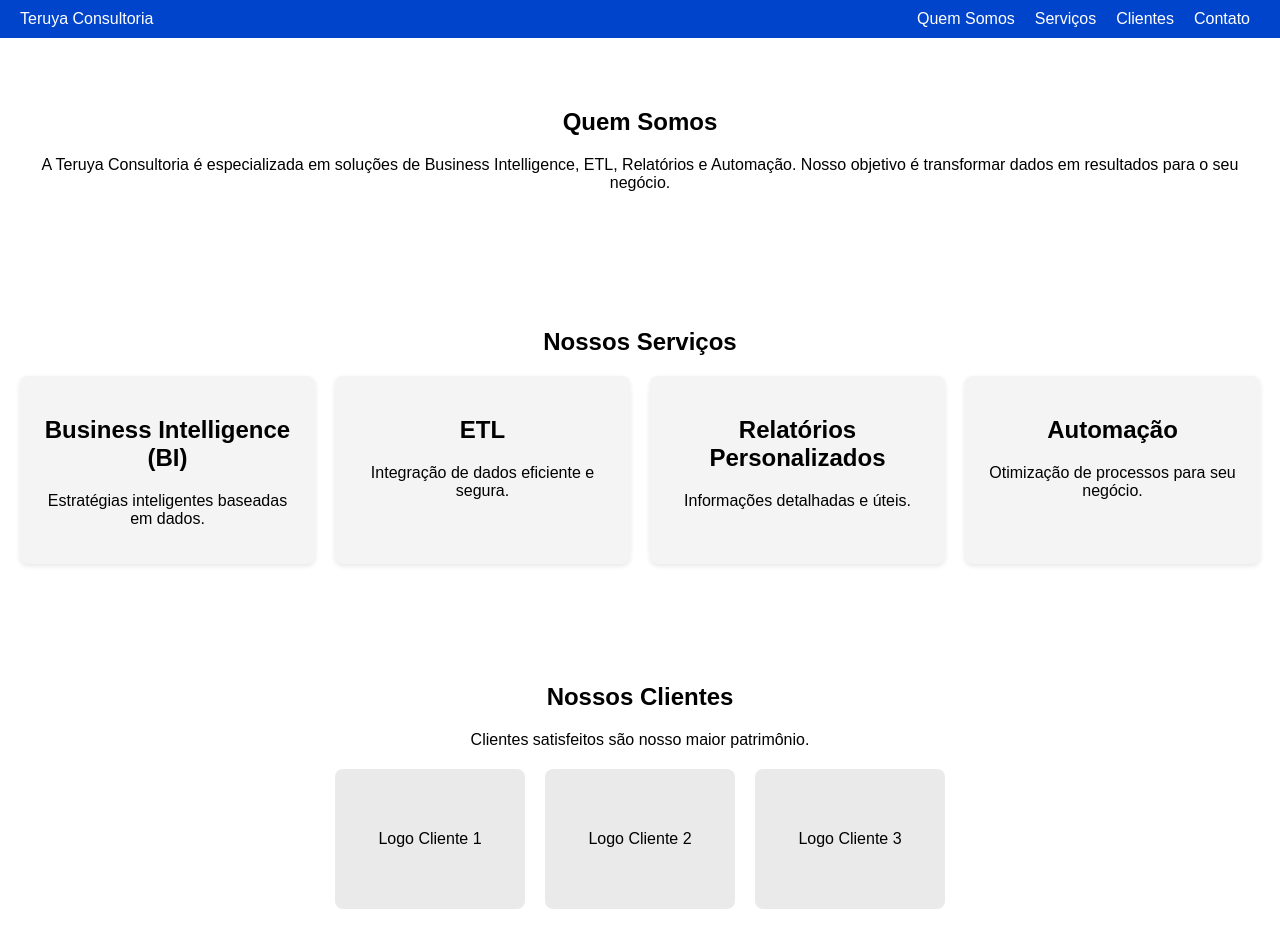
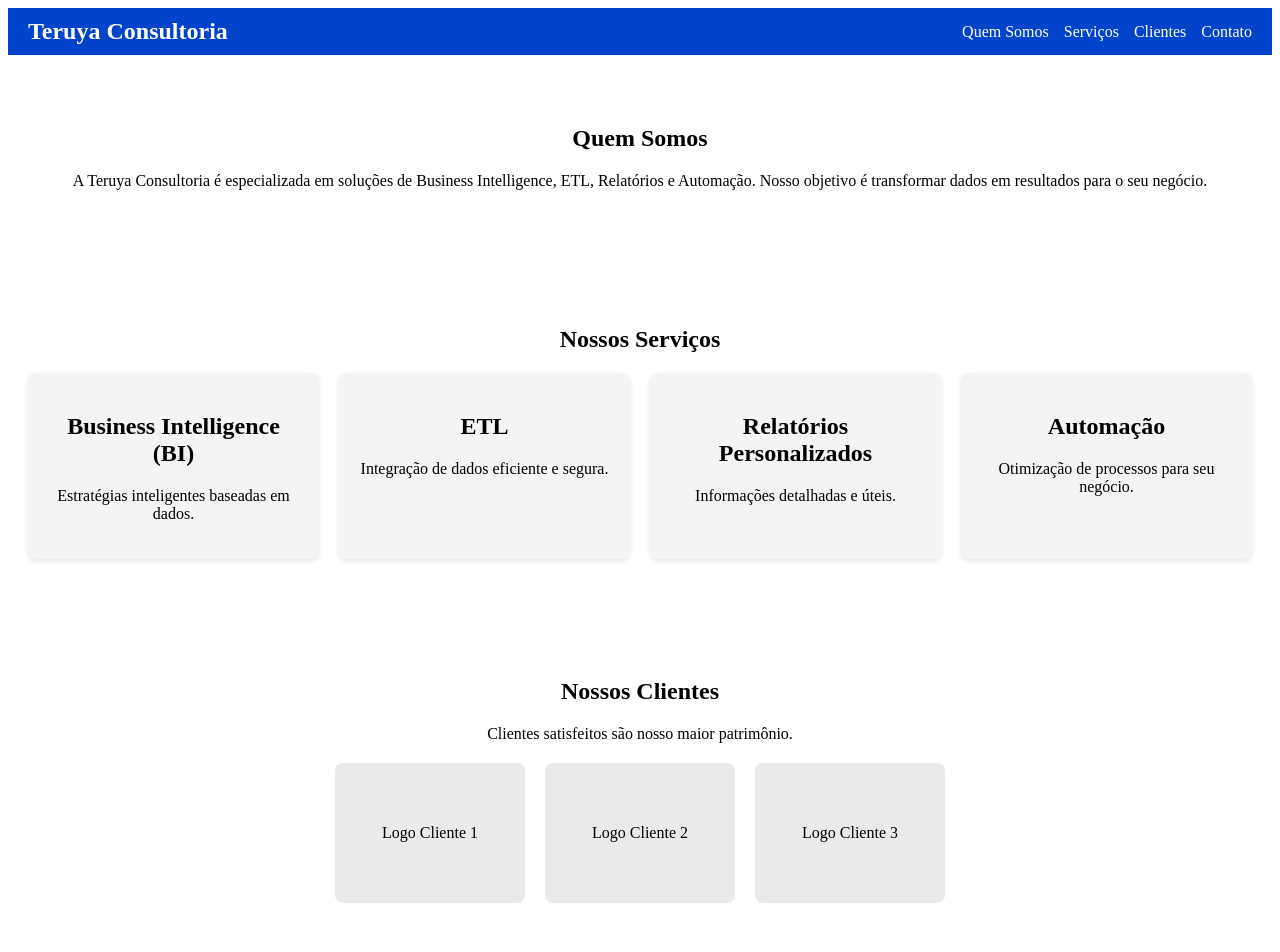
Before and after one commit to Yudditeruya/tab_news, a Next.js app: page / in a window 1280 px wide. Shown: the top 952 px of the page. Built offline with nearby package versions, Linux system fonts and the light colour scheme.

Commit message:
css chumbado

```diff
--- a/pages/App.css
+++ /dev/null
@@ -1,67 +0,0 @@
-body {
-  margin: 0;
-  font-family: Arial, sans-serif;
-}
-
-.header {
-  display: flex;
-  justify-content: space-between;
-  align-items: center;
-  background-color: #0044cc;
-  color: white;
-  padding: 10px 20px;
-}
-
-.nav a {
-  color: white;
-  text-decoration: none;
-  margin: 0 10px;
-}
-
-.nav a:hover {
-  text-decoration: underline;
-}
-
-.section {
-  padding: 50px 20px;
-  text-align: center;
-}
-
-.services {
-  display: grid;
-  grid-template-columns: repeat(auto-fit, minmax(200px, 1fr));
-  gap: 20px;
-  margin-top: 20px;
-}
-
-.service-card {
-  background: #f4f4f4;
-  padding: 20px;
-  border-radius: 8px;
-  box-shadow: 0 2px 5px rgba(0, 0, 0, 0.1);
-}
-
-.clients {
-  display: flex;
-  justify-content: center;
-  gap: 20px;
-  margin-top: 20px;
-}
-
-.client-logo {
-  background: #eaeaea;
-  padding: 20px;
-  border-radius: 8px;
-  width: 150px;
-  height: 100px;
-  display: flex;
-  align-items: center;
-  justify-content: center;
-}
-
-.footer {
-  background-color: #333;
-  color: white;
-  text-align: center;
-  padding: 20px 0;
-}
--- a/pages/index.js
+++ b/pages/index.js
@@ -1,45 +1,43 @@
-import React from 'react';
-import '../styles/App.css';
-
-function App() {
+export default function Home() {
   return (
     <div>
       {/* Cabeçalho */}
-      <header className="header">
-        <div className="logo">Teruya Consultoria</div>
-        <nav className="nav">
-          <a href="#quem-somos">Quem Somos</a>
-          <a href="#servicos">Serviços</a>
-          <a href="#clientes">Clientes</a>
-          <a href="#contato">Contato</a>
+      <header style={styles.header}>
+        <div style={styles.logo}>Teruya Consultoria</div>
+        <nav style={styles.nav}>
+          <a href="#quem-somos" style={styles.link}>Quem Somos</a>
+          <a href="#servicos" style={styles.link}>Serviços</a>
+          <a href="#clientes" style={styles.link}>Clientes</a>
+          <a href="#contato" style={styles.link}>Contato</a>
         </nav>
       </header>
 
       {/* Seção Quem Somos */}
-      <section id="quem-somos" className="section">
+      <section id="quem-somos" style={styles.section}>
         <h1>Quem Somos</h1>
         <p>
-          A Teruya Consultoria é especializada em soluções de Business Intelligence, ETL, Relatórios e Automação. Nosso objetivo é transformar dados em resultados para o seu negócio.
+          A Teruya Consultoria é especializada em soluções de Business Intelligence, ETL, Relatórios e Automação.
+          Nosso objetivo é transformar dados em resultados para o seu negócio.
         </p>
       </section>
 
       {/* Seção Serviços */}
-      <section id="servicos" className="section">
+      <section id="servicos" style={styles.section}>
         <h1>Nossos Serviços</h1>
-        <div className="services">
-          <div className="service-card">
+        <div style={styles.services}>
+          <div style={styles.serviceCard}>
             <h2>Business Intelligence (BI)</h2>
             <p>Estratégias inteligentes baseadas em dados.</p>
           </div>
-          <div className="service-card">
+          <div style={styles.serviceCard}>
             <h2>ETL</h2>
             <p>Integração de dados eficiente e segura.</p>
           </div>
-          <div className="service-card">
+          <div style={styles.serviceCard}>
             <h2>Relatórios Personalizados</h2>
             <p>Informações detalhadas e úteis.</p>
           </div>
-          <div className="service-card">
+          <div style={styles.serviceCard}>
             <h2>Automação</h2>
             <p>Otimização de processos para seu negócio.</p>
           </div>
@@ -47,18 +45,18 @@ function App() {
       </section>
 
       {/* Seção Clientes */}
-      <section id="clientes" className="section">
+      <section id="clientes" style={styles.section}>
         <h1>Nossos Clientes</h1>
         <p>Clientes satisfeitos são nosso maior patrimônio.</p>
-        <div className="clients">
-          <div className="client-logo">Logo Cliente 1</div>
-          <div className="client-logo">Logo Cliente 2</div>
-          <div className="client-logo">Logo Cliente 3</div>
+        <div style={styles.clients}>
+          <div style={styles.clientLogo}>Logo Cliente 1</div>
+          <div style={styles.clientLogo}>Logo Cliente 2</div>
+          <div style={styles.clientLogo}>Logo Cliente 3</div>
         </div>
       </section>
 
       {/* Seção Contato */}
-      <section id="contato" className="section">
+      <section id="contato" style={styles.section}>
         <h1>Contato</h1>
         <p>Entre em contato conosco para saber mais sobre nossas soluções.</p>
         <p>WhatsApp: <a href="https://wa.me/5567999614879">+55 (67) 99961-4879</a></p>
@@ -66,7 +64,7 @@ function App() {
       </section>
 
       {/* Rodapé */}
-      <footer className="footer">
+      <footer style={styles.footer}>
         <p>© 2025 Teruya Consultoria. Todos os direitos reservados.</p>
         <p>Desenvolvido por Teruya Consultoria</p>
       </footer>
@@ -74,4 +72,64 @@ function App() {
   );
 }
 
-export default App;
+// Estilos Inline
+const styles = {
+  header: {
+    display: 'flex',
+    justifyContent: 'space-between',
+    alignItems: 'center',
+    backgroundColor: '#0044cc',
+    color: 'white',
+    padding: '10px 20px',
+  },
+  logo: {
+    fontSize: '1.5em',
+    fontWeight: 'bold',
+  },
+  nav: {
+    display: 'flex',
+    gap: '15px',
+  },
+  link: {
+    color: 'white',
+    textDecoration: 'none',
+  },
+  section: {
+    padding: '50px 20px',
+    textAlign: 'center',
+  },
+  services: {
+    display: 'grid',
+    gridTemplateColumns: 'repeat(auto-fit, minmax(200px, 1fr))',
+    gap: '20px',
+    marginTop: '20px',
+  },
+  serviceCard: {
+    background: '#f4f4f4',
+    padding: '20px',
+    borderRadius: '8px',
+    boxShadow: '0 2px 5px rgba(0, 0, 0, 0.1)',
+  },
+  clients: {
+    display: 'flex',
+    justifyContent: 'center',
+    gap: '20px',
+    marginTop: '20px',
+  },
+  clientLogo: {
+    background: '#eaeaea',
+    padding: '20px',
+    borderRadius: '8px',
+    width: '150px',
+    height: '100px',
+    display: 'flex',
+    alignItems: 'center',
+    justifyContent: 'center',
+  },
+  footer: {
+    backgroundColor: '#333',
+    color: 'white',
+    textAlign: 'center',
+    padding: '20px 0',
+  },
+};
--- a/styles/App.css
+++ /dev/null
@@ -1,67 +0,0 @@
-body {
-  margin: 0;
-  font-family: Arial, sans-serif;
-}
-
-.header {
-  display: flex;
-  justify-content: space-between;
-  align-items: center;
-  background-color: #0044cc;
-  color: white;
-  padding: 10px 20px;
-}
-
-.nav a {
-  color: white;
-  text-decoration: none;
-  margin: 0 10px;
-}
-
-.nav a:hover {
-  text-decoration: underline;
-}
-
-.section {
-  padding: 50px 20px;
-  text-align: center;
-}
-
-.services {
-  display: grid;
-  grid-template-columns: repeat(auto-fit, minmax(200px, 1fr));
-  gap: 20px;
-  margin-top: 20px;
-}
-
-.service-card {
-  background: #f4f4f4;
-  padding: 20px;
-  border-radius: 8px;
-  box-shadow: 0 2px 5px rgba(0, 0, 0, 0.1);
-}
-
-.clients {
-  display: flex;
-  justify-content: center;
-  gap: 20px;
-  margin-top: 20px;
-}
-
-.client-logo {
-  background: #eaeaea;
-  padding: 20px;
-  border-radius: 8px;
-  width: 150px;
-  height: 100px;
-  display: flex;
-  align-items: center;
-  justify-content: center;
-}
-
-.footer {
-  background-color: #333;
-  color: white;
-  text-align: center;
-  padding: 20px 0;
-}
```
